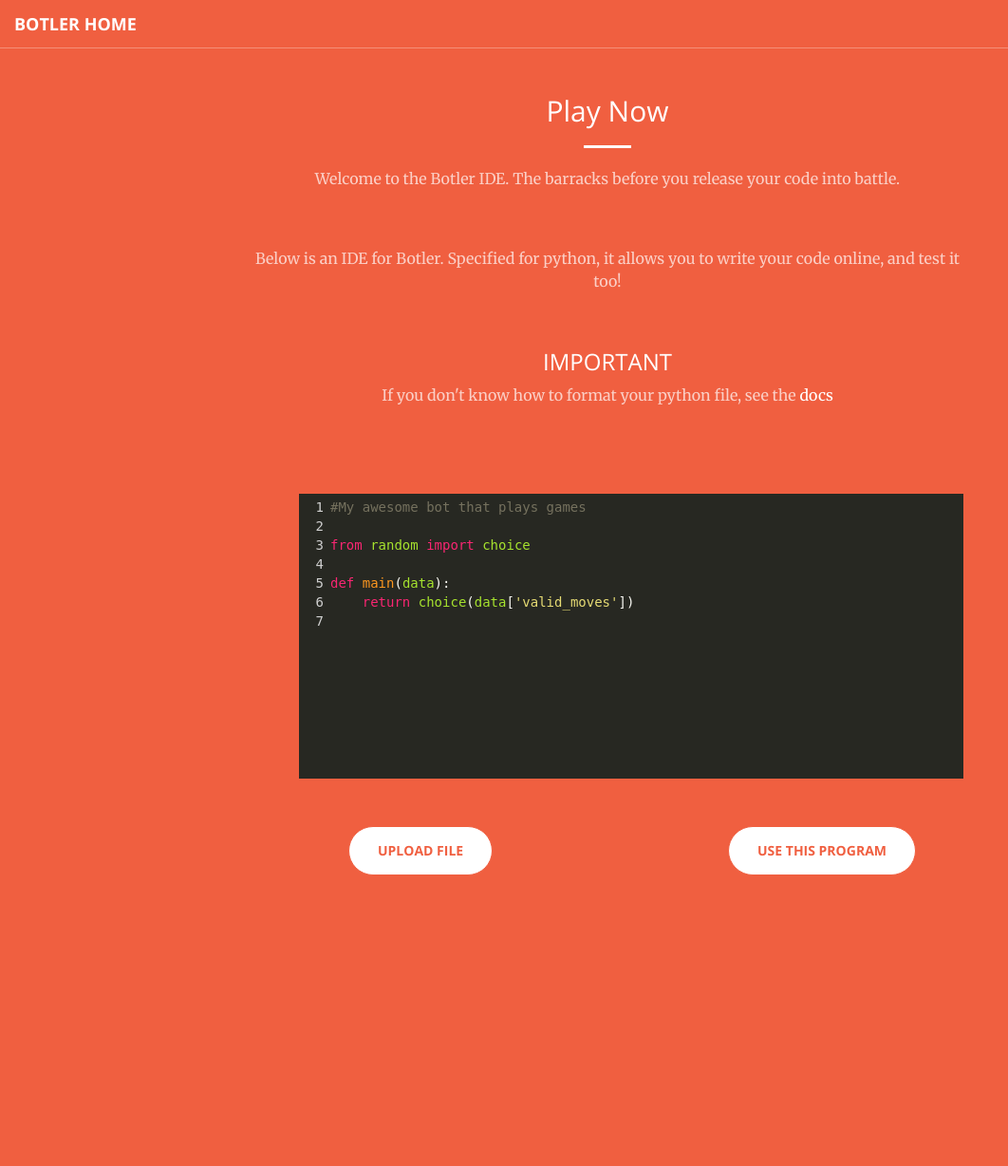
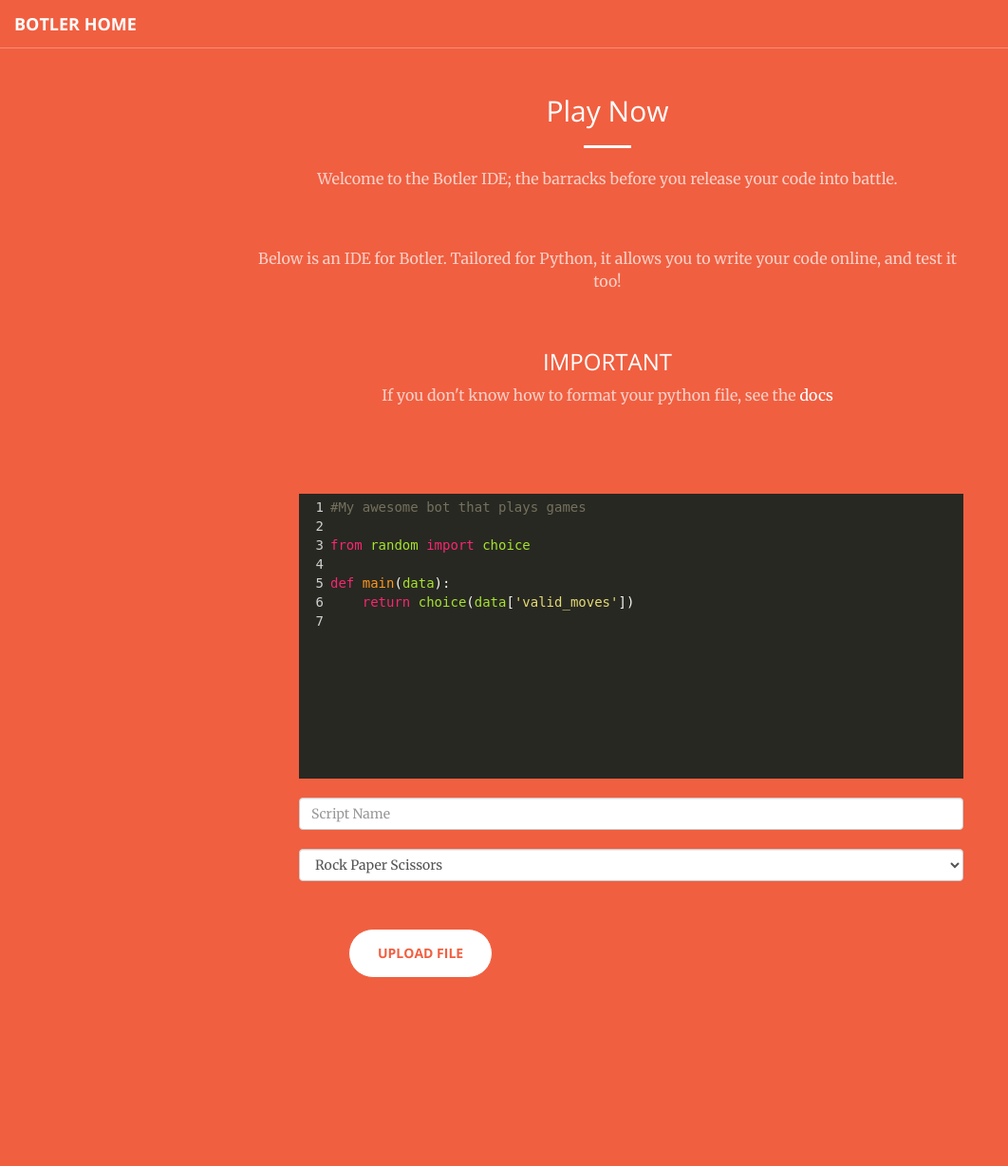
Before and after one commit to TristanWiley/Botler, a Flask app: page /upload in a window 1280 px wide. Shown: the top 1228 px of the page at 95% size, without its empty margins (0-1062 px from the left). Before the commit the page ends 921 px from the top, so only its background shows below. Run offline with Flask 2, Linux system fonts and the light colour scheme; some libraries are stand-ins or nearby versions.

Commit message:
Can now submit code from the whatsit

```diff
--- a/engine_pipe.py
+++ b/engine_pipe.py
@@ -8,8 +8,7 @@ import json
 
 class Engine:
 
-    def __init__(self, program):
-        self.program = program
+    def __init__(self):
 
         self.proc = subprocess.Popen('game-engines/build_and_run.sh',
                                      stdin=subprocess.PIPE,
--- a/main.py
+++ b/main.py
@@ -2,6 +2,7 @@ from flask import Flask, request, session, render_template, jsonify, redirect, u
 from werkzeug import secure_filename
 #from flask.ext.socketio import SocketIO, send, emit
 from os import path, listdir
+import os
 import json
 import re
 
@@ -10,6 +11,8 @@ app = Flask(__name__, static_url_path='/static')
 app.config['SECRET_KEY'] = 'secret!'
 app.debug = True
 app.config['UPLOAD_FOLDER'] = 'player_data'
+app.config['SCRIPTS_FOLDER'] = 'player_scripts'
+
 DATA_PATH = 'player_data'
 
 
@@ -26,6 +29,7 @@ def render_docs():
 @app.route('/upload')
 def render_upload():
     return render_template('ide.html')
+
 
 @app.route('/stats')
 def render_stats():
@@ -71,15 +75,24 @@ def get_game_stats(name):
     # facilitator.on_data(lambda x: emit('frame', {'frame': x}))
 #    pass
 
+# ffrdc
+
 
 @app.route('/script_upload', methods=['GET', 'POST'])
 def script_upload():
     if request.method == 'POST':
-        file = request.files['file']
-        if file and allowed_file(file.filename):
-            filename = secure_filename(file.filename)
-            file.save(os.path.join(app.config['UPLOAD_FOLDER'], filename))
-            return redirect('/')
+        code = request.form['code']
+        game = request.form['game']
+        script_name = request.form['script_name']
+        filename = '-'.join([game, secure_filename(script_name).replace('-', '_').replace(' ', '_')]) + '.py'
+
+        with open(os.path.join(app.config['SCRIPTS_FOLDER'], filename), 'a+') as f:
+            f.seek(0)
+            f.truncate(0)
+            f.write(code)
+
+        return redirect('/')
+
 
 if __name__ == '__main__':
     # socketio.run(app)
--- a/matches.py
+++ b/matches.py
@@ -13,7 +13,6 @@ SCRIPT_PATH = 'player_scripts'
 DATA_PATH = 'player_data'
 
 # this is the horrible runtime code version
-
 
 class Player:
 
@@ -87,7 +86,7 @@ def run_sim(player_programs):
 
     # stats_obj = get_player_stats(player1)
     for player in [next(cycleit) for i in range(n)]:
-        world_state = engine.get_world_state()
+        world_state = engine.getState()
         ret = player.take_turn(world_state)
         print ret
         engine.update(ret)
--- a/player_data/1.json
+++ /dev/null
@@ -1,5 +0,0 @@
-{
-    "losses": 0,
-    "ties": 0,
-    "wins": 0
-}
--- a/player_data/2.json
+++ /dev/null
@@ -1,5 +0,0 @@
-{
-    "losses": 0,
-    "ties": 0,
-    "wins": 0
-}
--- /dev/null
+++ b/player_scripts/rps-lololololol66__1299s_f.py
@@ -0,0 +1,6 @@
+#My awesome bot that plays games
+
+from random import choice
+
+def main(data):
+    return choice(data['valid_moves'])
--- a/templates/ide.html
+++ b/templates/ide.html
@@ -31,9 +31,9 @@
     <link rel="stylesheet" href="https://cdnjs.cloudflare.com/ajax/libs/codemirror/5.2.0/codemirror.css" />
 
 
-    <script type="text/javascript" src="../static/js/python.js"></script>
     <script src="https://cdnjs.cloudflare.com/ajax/libs/gsap/1.18.0/TweenMax.min.js"></script>
     <script src="/static/js/elastic-progress.min.js"></script>
+    <script type="text/javascript" src="/static/js/python.js"></script>
 
 <script type="text/javascript" src="https://ajax.googleapis.com/ajax/libs/jquery/1.5.2/jquery.min.js">
      $(function() {
@@ -64,15 +64,16 @@ $('.Upload').ElasticProgress({/*options*/});
         <!-- /.container-fluid -->
     </nav>
 
-   <section class="bg-primary" id = "abouttbhlol" style="height:1000px">
+   <section class="bg-primary" id = "abouttbhlol" style="height:2000px">
+        <form action="/script_upload" id="script_uploader", method="POST">
             <div class="container" >
                 <div class="row">
                     <div class="col-lg-8 col-lg-offset-2 text-center">
                         <h2 class="section-heading">Play Now</h2>
                         <hr class="light">
-                    <p class="text-faded"> Welcome to the Botler IDE. The barracks before you release your code into battle.</p>
+                        <p class="text-faded"> Welcome to the Botler IDE; the barracks before you release your code into battle.</p>
                         <br><br>
-                    <p class="text-faded"> Below is an IDE for Botler. Specified for python, it allows you to write your code online, and test it too!</p>
+                        <p class="text-faded"> Below is an IDE for Botler. Tailored for Python, it allows you to write your code online, and test it too!</p>
                         <br><br>
 
                         <h3 class="section-heading">IMPORTANT</h3>
@@ -84,7 +85,7 @@ $('.Upload').ElasticProgress({/*options*/});
                     <br><br><br><br><br><br><br>
                     <div class="fluid_container">
                         <div class="ide_container">
-                        <textarea id="code" cols="120" rows="30">
+                            <textarea id="code" name="code" cols="120" rows="30" form="script_uploader">
 #My awesome bot that plays games
 
 from random import choice
@@ -92,24 +93,28 @@ from random import choice
 def main(data):
     return choice(data['valid_moves'])
                             </textarea>
-                    </div>
+                            <br>
+                            <input name="script_name" type="text" class="form-control" id="script_name" placeholder="Script Name">
+                            <br>
+                            <select name="game" form="script_uploader" class="form-control">
+                              <option value="rps">Rock Paper Scissors</option>
+                              <option value="tron">Light Cycle</option>
+                            </select>
+
                         </div>
 
-<!--                 <a class= "btn btn-primary btn-xl page-scroll prog_submit1"> Upload File </a> -->
-              <a class = " Upload btn btn-primary btn-xl page-scroll prog_submit1" role="button" aria-label="Upload file"> Upload File</a>
+                    </div>
+                    <button type="submit" class="btn btn-primary btn-xl page-scroll prog_submit1">Upload File</button>
 
-              <a onclick = "prompt_submit()" class= "btn btn-primary btn-xl page-scroll prog_submit2"> Use this program </a>
+<!--                     <submit class = "">  </submit>
+                    <submit onclick = "prompt_submit()" class= "btn btn-primary btn-xl page-scroll prog_submit2"> Use this program </submit>
+ -->                </div>
+            </div>
 
-
-            </div>
-        </div>
+        </form>
     </section>
 
     <script>
-      function prompt_submit(){
-            var program_name = prompt("What will be the name of your bot?");
-      };
-
       var textarea = document.getElementById('code');
       var editor = CodeMirror.fromTextArea(textarea, {
         mode: {name: "python",
```
Also changed, not shown: player_scripts/rps-biasrock_3.py (renamed from player_scripts/rps-biasrock.py), player_scripts/rps-constant_p.py (renamed from player_scripts/rps-2.py), player_scripts/rps-constant_r.py (renamed from player_scripts/rps-1.py), player_scripts/rps-hist_4.py (renamed from player_scripts/rps-hist.py), player_scripts/rps-rando_5.py (renamed from player_scripts/rps-rando.py), player_scripts/rps-sequence_6.py (renamed from player_scripts/rps-sequence.py). Lines whose indentation alone changed are shown as unchanged.
